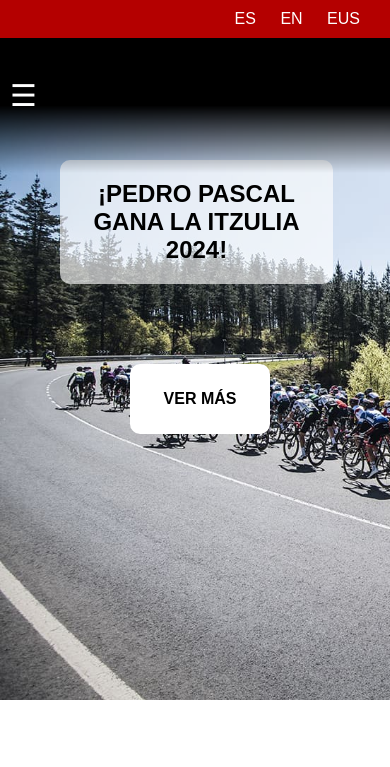
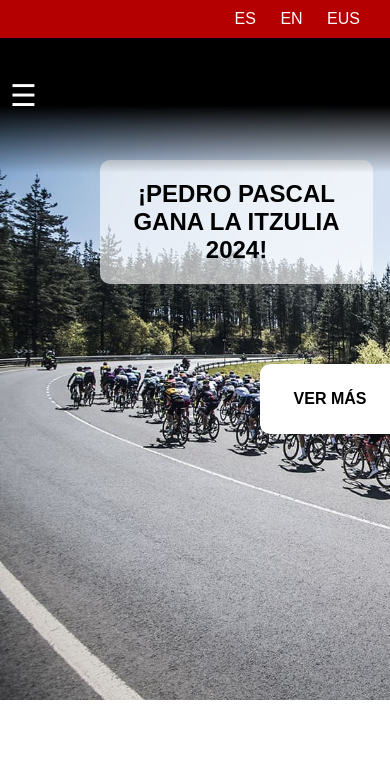
Before and after one commit to ScriptSlayer0/challenge2, a plain HTML site: page RETO 1 PAGINA WEB/LM/index.html in a window 390 px wide. Shown: the top 767 px of the page. Drawn offline with Linux system fonts and the light colour scheme.

Commit message:
Pequeño arreglo temporal

```diff
--- a/RETO 1 PAGINA WEB/LM/styles/styles.css
+++ b/RETO 1 PAGINA WEB/LM/styles/styles.css
@@ -174,7 +174,7 @@
     width: 140px;
     position: relative;
     top: 250px;
-    left: 650px;
+    left: 900px;
     border-radius: 10px;
     background-color: white;
     display: flex;           /* Añadido para centrar el contenido */
@@ -524,7 +524,7 @@ footer {
 }
 
 /* Estilos para el menú hamburguesa en dispositivos móviles */
-@media (max-width: 768px) {
+@media (max-width: 900px) {
     /*Selección de idioma barra superior*/
     .idioma {
         display: block;
@@ -593,7 +593,7 @@ footer {
         font-size: 1.5em;
         background-color: rgba(255, 255, 255, 0.636);
         width: 70%;
-        left: 60px;
+        left: 100px;
         border-radius: 10px;
         padding: 20px;
     }
@@ -603,7 +603,7 @@ footer {
         width: 140px;
         position: relative;
         top: 200px;
-        left: 130px;
+        left: 260px;
         border-radius: 10px;
         background-color: white;
         display: flex;           /* Añadido para centrar el contenido */
```
Also changed, not shown: 1 other file.
